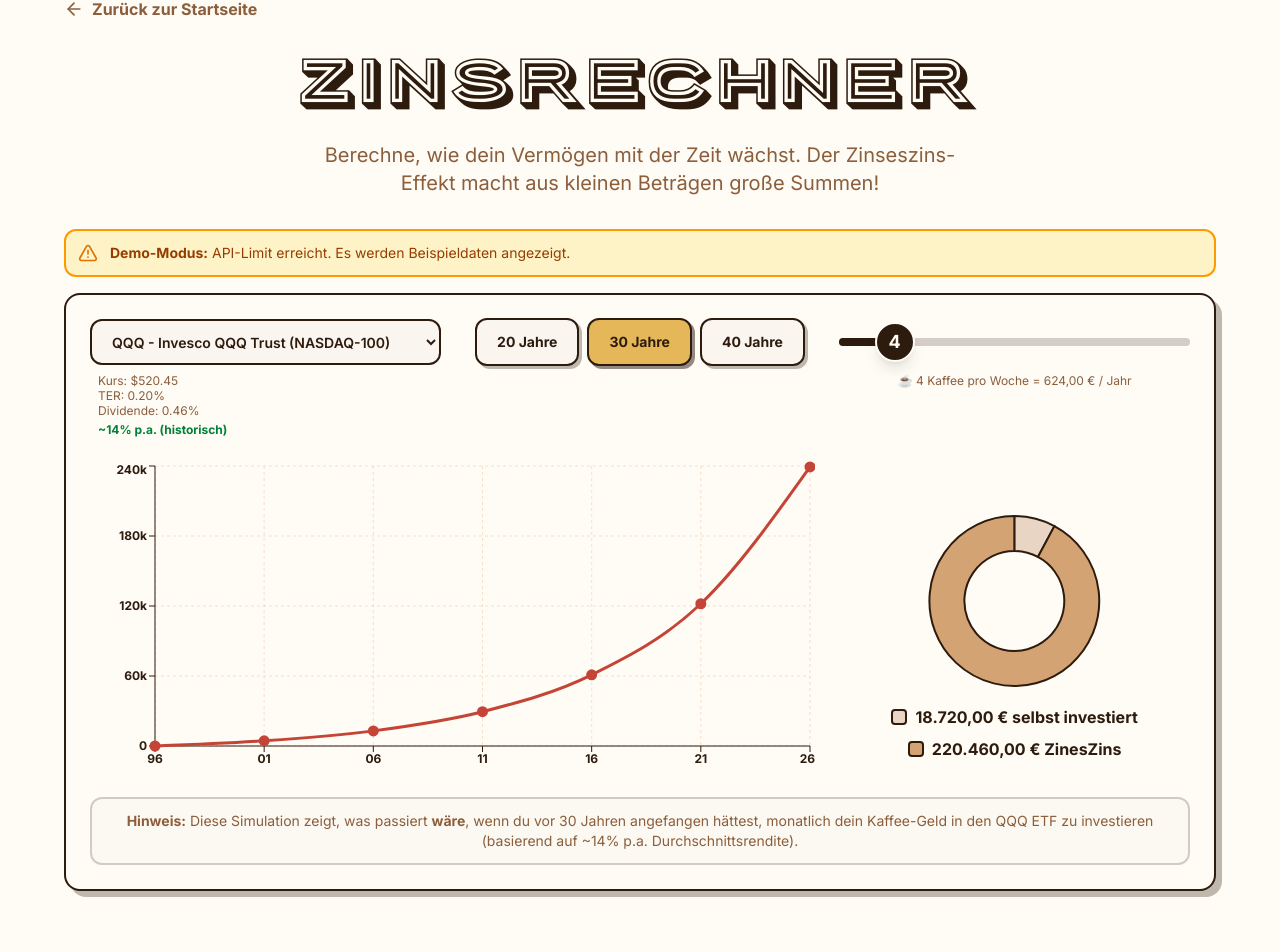
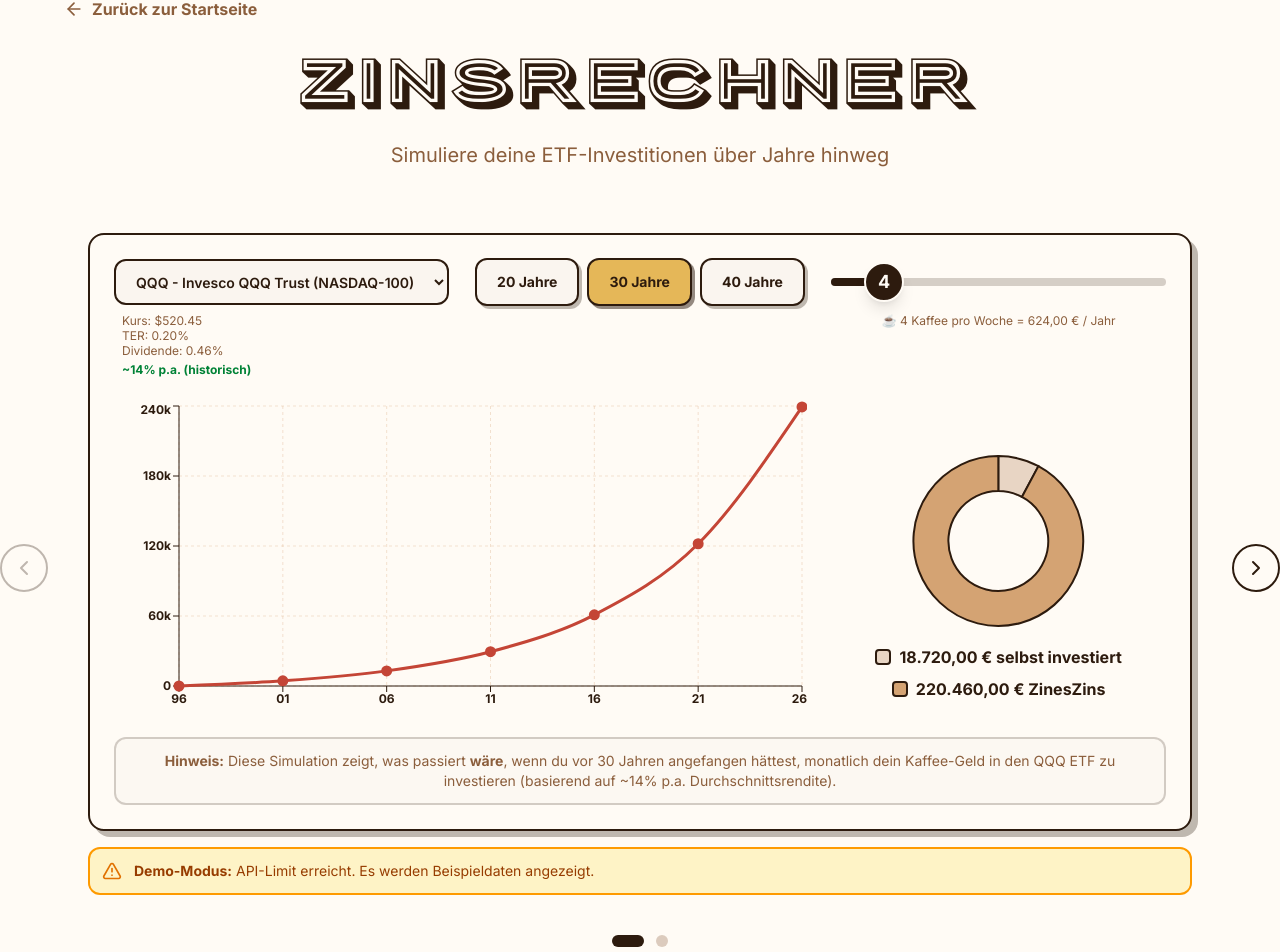
Before and after one commit to McYum/finances, a Next.js app: page /zinsrechner in a window 1280 px wide. Shown: the part 131-1083 px from the top of the page. Built offline with nearby package versions, Linux system fonts and the light colour scheme; a web font is replaced by a local one.

Commit message:
Zinsrechner rework (Carousel Style)

```diff
--- a/app/zinsrechner/page.tsx
+++ b/app/zinsrechner/page.tsx
@@ -1,23 +1,73 @@
 "use client";
 
+import { useState } from "react";
 import { Header } from "@/components/layout/Header";
 import { Footer } from "@/components/layout/Footer";
-import { motion } from "framer-motion";
+import { motion, AnimatePresence } from "framer-motion";
 import { ETFCalculator } from "@/components/zinsrechner/ETFCalculator";
 import { CompoundInterestCalculator } from "@/components/zinsrechner/CompoundInterestCalculator";
 import { BackButton } from "@/components/ui/BackButton";
+import { CalculatorNavButton } from "@/components/zinsrechner/CalculatorNavButton";
+import { CalculatorTabs } from "@/components/zinsrechner/CalculatorTabs";
+
+type CalculatorType = "etf" | "compound";
+
+const CALCULATORS = {
+    etf: {
+        title: "ETF-Rechner",
+        description: "Simuliere deine ETF-Investitionen über Jahre hinweg",
+        component: ETFCalculator
+    },
+    compound: {
+        title: "Zinseszins-Rechner",
+        description: "Berechne klassische Zinseszins-Effekte",
+        component: CompoundInterestCalculator
+    }
+};
 
 export default function ZinsrechnerPage() {
+    const [activeCalculator, setActiveCalculator] = useState<CalculatorType>("etf");
+    const [direction, setDirection] = useState(0);
+
+    const handlePrevious = () => {
+        if (activeCalculator === "compound") {
+            setDirection(-1);
+            setActiveCalculator("etf");
+        }
+    };
+
+    const handleNext = () => {
+        if (activeCalculator === "etf") {
+            setDirection(1);
+            setActiveCalculator("compound");
+        }
+    };
+
+    const variants = {
+        enter: (direction: number) => ({
+            x: direction > 0 ? 1000 : -1000,
+            opacity: 0
+        }),
+        center: {
+            x: 0,
+            opacity: 1
+        },
+        exit: (direction: number) => ({
+            x: direction < 0 ? 1000 : -1000,
+            opacity: 0
+        })
+    };
+
+    const ActiveComponent = CALCULATORS[activeCalculator].component;
 
     return (
-        <main className="min-h-screen bg-paper overflow-x-hidden selection:bg-gold selection:text-coffee-dark">
+        <main className="min-h-screen bg-paper overflow-x-hidden selection:bg-gold selection:text-coffee-dark flex flex-col">
             <Header />
             <BackButton />
 
-            {/* Hero Section */}
-            <section className="pb-0 px-6">
-
-
+            <div className="flex-grow">
+                {/* Hero Section */}
+                <section className="pb-8 px-6">
                 <div className="max-w-4xl mx-auto">
                     <motion.div
                         initial={{ opacity: 0, y: 20 }}
@@ -28,18 +78,71 @@
                             <h1 className="text-5xl md:text-6xl font-porter text-coffee-dark mb-6">
                                 Zinsrechner
                             </h1>
-                            <p className="text-xl text-coffee-medium max-w-2xl mx-auto mb-8">
-                                Berechne, wie dein Vermögen mit der Zeit wächst. Der Zinseszins-Effekt macht
-                                aus kleinen Beträgen große Summen!
-                            </p>
+                            <AnimatePresence mode="wait">
+                                <motion.p
+                                    key={activeCalculator}
+                                    initial={{ opacity: 0, y: 10 }}
+                                    animate={{ opacity: 1, y: 0 }}
+                                    exit={{ opacity: 0, y: -10 }}
+                                    transition={{ duration: 0.3 }}
+                                    className="text-xl text-coffee-medium max-w-2xl mx-auto mb-8"
+                                >
+                                    {CALCULATORS[activeCalculator].description}
+                                </motion.p>
+                            </AnimatePresence>
                         </div>
                     </motion.div>
                 </div>
             </section>
 
-            <ETFCalculator />
+            {/* Calculator Carousel */}
+            <div className="relative px-6">
+                <div className="relative max-w-6xl mx-auto">
+                    {/* Navigation Buttons */}
+                    <CalculatorNavButton
+                        direction="left"
+                        onClick={handlePrevious}
+                        disabled={activeCalculator === "etf"}
+                    />
 
-            <CompoundInterestCalculator />
+                    <CalculatorNavButton
+                        direction="right"
+                        onClick={handleNext}
+                        disabled={activeCalculator === "compound"}
+                    />
+                    <div className="relative overflow-hidden min-h-[670px] flex items-start">
+                        <AnimatePresence initial={false} custom={direction} mode="wait">
+                            <motion.div
+                                key={activeCalculator}
+                                custom={direction}
+                                variants={variants}
+                                initial="enter"
+                                animate="center"
+                                exit="exit"
+                                transition={{
+                                    x: { type: "spring", stiffness: 300, damping: 30 },
+                                    opacity: { duration: 0.2 }
+                                }}
+                                className="w-full"
+                            >
+                                <ActiveComponent />
+                            </motion.div>
+                        </AnimatePresence>
+                    </div>
+                </div>
+            </div>
+
+
+            <CalculatorTabs
+                activeCalculator={activeCalculator}
+                onTabClick={(calculator) => {
+                    if (calculator !== activeCalculator) {
+                        setDirection(calculator === "compound" ? 1 : -1);
+                        setActiveCalculator(calculator);
+                    }
+                }}
+            />
+            </div>
 
             <Footer />
         </main>
--- a/components/zinsrechner/APIStatusBanner.tsx
+++ b/components/zinsrechner/APIStatusBanner.tsx
@@ -14,7 +14,7 @@
             <motion.div
                 initial={{ opacity: 0, y: -10 }}
                 animate={{ opacity: 1, y: 0 }}
-                className="mb-4 p-3 bg-green-100 border-2 border-green-500 rounded-xl flex items-center gap-3"
+                className="mt-4 p-3 bg-green-100 border-2 border-green-500 rounded-xl flex items-center gap-3"
             >
                 <CheckCircle className="w-5 h-5 text-green-600 flex-shrink-0" />
                 <p className="text-sm text-green-800">
@@ -29,7 +29,7 @@
             <motion.div
                 initial={{ opacity: 0, y: -10 }}
                 animate={{ opacity: 1, y: 0 }}
-                className="mb-4 p-3 bg-amber-100 border-2 border-amber-500 rounded-xl flex items-center gap-3"
+                className="mt-4 p-3 bg-amber-100 border-2 border-amber-500 rounded-xl flex items-center gap-3"
             >
                 <AlertTriangle className="w-5 h-5 text-amber-600 flex-shrink-0" />
                 <p className="text-sm text-amber-800">
@@ -39,5 +39,13 @@
         );
     }
 
-    return null;
+
+    return (
+        <div className="mt-4 p-3 border-2 border-transparent rounded-xl invisible" aria-hidden="true">
+            <div className="flex items-center gap-3">
+                <div className="w-5 h-5 flex-shrink-0"></div>
+                <p className="text-sm">Placeholder</p>
+            </div>
+        </div>
+    );
 }
--- /dev/null
+++ b/components/zinsrechner/CalculatorNavButton.tsx
@@ -0,0 +1,27 @@
+"use client";
+
+import { ChevronLeft, ChevronRight } from "lucide-react";
+
+interface CalculatorNavButtonProps {
+    direction: "left" | "right";
+    onClick: () => void;
+    disabled: boolean;
+}
+
+export function CalculatorNavButton({ direction, onClick, disabled }: CalculatorNavButtonProps) {
+    const Icon = direction === "left" ? ChevronLeft : ChevronRight;
+    const position = direction === "left" ? "-left-16" : "-right-16";
+
+    return (
+        <div className={`absolute ${position} top-1/2 -translate-y-1/2 z-20 hidden lg:block`}>
+            <button
+                onClick={onClick}
+                disabled={disabled}
+                className="w-12 h-12 rounded-full bg-paper border-2 border-coffee-dark flex items-center justify-center hover:bg-cream transition-colors disabled:opacity-30 disabled:hover:bg-paper cursor-pointer disabled:cursor-default"
+                aria-label={direction === "left" ? "Vorheriger Rechner" : "Nächster Rechner"}
+            >
+                <Icon className="w-6 h-6 text-coffee-dark" />
+            </button>
+        </div>
+    );
+}
--- /dev/null
+++ b/components/zinsrechner/CalculatorTabs.tsx
@@ -0,0 +1,33 @@
+"use client";
+
+type CalculatorType = "etf" | "compound";
+
+interface CalculatorTabsProps {
+    activeCalculator: CalculatorType;
+    onTabClick: (calculator: CalculatorType) => void;
+}
+
+export function CalculatorTabs({ activeCalculator, onTabClick }: CalculatorTabsProps) {
+    return (
+        <div className="flex justify-center gap-3 py-8">
+            <button
+                onClick={() => onTabClick("etf")}
+                className={`transition-all cursor-pointer ${
+                    activeCalculator === "etf"
+                        ? "w-8 h-3 bg-coffee-dark"
+                        : "w-3 h-3 bg-coffee-medium/30 hover:bg-coffee-medium/50"
+                } rounded-full`}
+                aria-label="ETF-Rechner"
+            />
+            <button
+                onClick={() => onTabClick("compound")}
+                className={`transition-all cursor-pointer ${
+                    activeCalculator === "compound"
+                        ? "w-8 h-3 bg-coffee-dark"
+                        : "w-3 h-3 bg-coffee-medium/30 hover:bg-coffee-medium/50"
+                } rounded-full`}
+                aria-label="Zinseszins-Rechner"
+            />
+        </div>
+    );
+}
--- a/components/zinsrechner/CompoundInterestCalculator.tsx
+++ b/components/zinsrechner/CompoundInterestCalculator.tsx
@@ -87,7 +87,7 @@
 
 
     return (
-        <section className="py-16 pb-32 px-6">
+        <section className="px-6">
             <div className="max-w-6xl mx-auto">
                 <div className="grid md:grid-cols-2 gap-8">
                     {/* Input section */}
--- a/components/zinsrechner/ETFCalculator.tsx
+++ b/components/zinsrechner/ETFCalculator.tsx
@@ -11,7 +11,9 @@
     AVAILABLE_ETFS,
     MOCK_ETF_DATA,
     COFFEE_PRICE,
-    WEEKS_PER_YEAR
+    WEEKS_PER_YEAR,
+    ALPHA_VANTAGE_API_KEY,  // Dont delete
+    ALPHA_VANTAGE_BASE_URL  // Dont delete
 } from "@/constants/stocks";
 
 export function ETFCalculator() {
@@ -37,7 +39,7 @@
         setApiStatus('loading');
 
         /*
-        // Real API - commented to preserve API calls during development/demo
+        // API Call
         try {
             const apiUrl = `${ALPHA_VANTAGE_BASE_URL}?function=ETF_PROFILE&symbol=${selectedETF}&apikey=${ALPHA_VANTAGE_API_KEY}`;
             console.log("Fetching ETF data from API:", apiUrl);
@@ -45,27 +47,59 @@
             const response = await fetch(apiUrl);
             const data = await response.json();
 
-            console.log("API Response:", data);
+            console.log("Full API Response:", JSON.stringify(data, null, 2));
+            console.log("Response keys:", Object.keys(data));
 
-            // Check for API limit/error
-            if (data["Note"] || data["Information"] || data["Error Message"]) {
-                console.warn("API limit or error:", data["Note"] || data["Information"] || data["Error Message"]);
-                throw new Error("API limit reached or error");
+            // Check for API limit/error messages
+            if (data["Note"]) {
+                console.warn("API Note:", data["Note"]);
+                throw new Error("API limit reached");
+            }
+
+            if (data["Information"]) {
+                console.warn("API Information:", data["Information"]);
+                throw new Error("API information message received");
+            }
+
+            if (data["Error Message"]) {
+                console.warn("API Error:", data["Error Message"]);
+                throw new Error("API error message received");
             }
 
             if (!data || typeof data !== 'object' || Object.keys(data).length === 0) {
-                console.warn("Empty API response");
+                console.warn("Empty or invalid API response");
                 throw new Error("Empty API response");
             }
 
-            // Parse API data
-            console.log("Valid API data received");
+            const extractField = (fieldNames: string[]) => {
+                for (const name of fieldNames) {
+                    if (data[name]) return data[name];
+                }
+                return "N/A";
+            };
+
+            console.log("Valid API response received, extracting data...");
+
             setEtfInfo({
-                symbol: selectedETF,
-                expenseRatio: data.expense_ratio || "N/A",
-                dividendYield: data.dividend_yield || "N/A",
-                inceptionDate: data.inception_date || "N/A",
-                netAssets: data.net_assets || "N/A"
+                symbol: extractField(["symbol", "Symbol", "SYMBOL"]) !== "N/A"
+                    ? extractField(["symbol", "Symbol", "SYMBOL"])
+                    : selectedETF,
+                expenseRatio: extractField([
+                    "expense_ratio", "expenseRatio", "Expense Ratio",
+                    "EXPENSE_RATIO", "expense ratio"
+                ]),
+                dividendYield: extractField([
+                    "dividend_yield", "dividendYield", "Dividend Yield",
+                    "DIVIDEND_YIELD", "dividend yield"
+                ]),
+                inceptionDate: extractField([
+                    "inception_date", "inceptionDate", "Inception Date",
+                    "INCEPTION_DATE", "inception date"
+                ]),
+                netAssets: extractField([
+                    "net_assets", "netAssets", "Net Assets",
+                    "NET_ASSETS", "net assets", "aum", "AUM"
+                ])
             });
 
             setUsingMockData(false);
@@ -88,8 +122,8 @@
         }
         */
 
-        // Mock data mode (for development/demo)
-        console.log("Loading demo data for:", selectedETF);
+        // Fallback to mock data
+        console.log("→ Loading demo data for:", selectedETF);
         await new Promise(resolve => setTimeout(resolve, 300));
         loadMockData();
         setLoading(false);
@@ -129,10 +163,8 @@
     };
 
     return (
-        <section className="pb-12 px-6">
+        <section className="px-6">
             <div className="max-w-6xl mx-auto">
-                <APIStatusBanner apiStatus={apiStatus} usingMockData={usingMockData} />
-
                 <motion.div
                     initial={{ opacity: 0, y: 20 }}
                     animate={{ opacity: 1, y: 0 }}
@@ -178,6 +210,8 @@
                         </p>
                     </div>
                 </motion.div>
+
+                <APIStatusBanner apiStatus={apiStatus} usingMockData={usingMockData} />
             </div>
         </section>
     );
```
